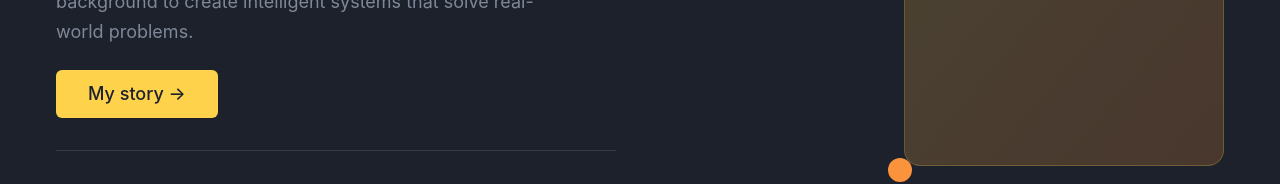
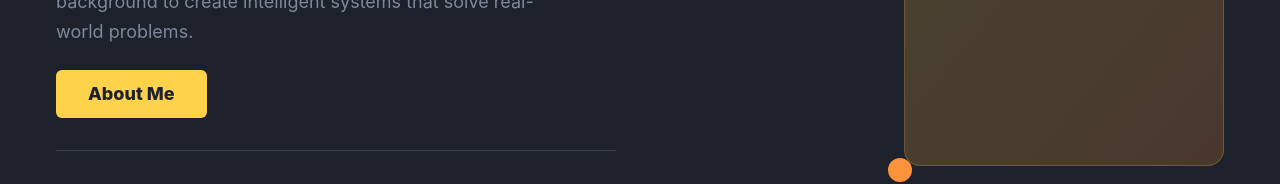
Before and after one commit to alwinud/portofolio-web, a React (Vite) app: page / in a window 1280 px wide. Shown: the part 398-582 px from the top of the page. Built offline with nearby package versions, Linux system fonts and the light colour scheme.

Commit message:
Visual edit in Lovable
Edited UI in Lovable

```diff
--- a/src/components/Hero.tsx
+++ b/src/components/Hero.tsx
@@ -1,16 +1,14 @@
-
 import React from 'react';
 import { Button } from '@/components/ui/button';
 import { ArrowDown, Mail, Github, Linkedin } from 'lucide-react';
-
 const Hero = () => {
   const scrollToSection = (id: string) => {
     const element = document.getElementById(id);
-    element?.scrollIntoView({ behavior: 'smooth' });
+    element?.scrollIntoView({
+      behavior: 'smooth'
+    });
   };
-
-  return (
-    <section id="home" className="min-h-screen flex items-center justify-center pt-20 px-6">
+  return <section id="home" className="min-h-screen flex items-center justify-center pt-20 px-6">
       <div className="container mx-auto">
         <div className="grid lg:grid-cols-2 gap-12 items-center max-w-7xl mx-auto">
           {/* Left Content */}
@@ -37,13 +35,7 @@ const Hero = () => {
                 </p>
               </div>
 
-              <Button
-                size="lg"
-                onClick={() => scrollToSection('about')}
-                className="text-lg px-8 py-6 bg-primary hover:bg-primary/90 text-primary-foreground font-medium"
-              >
-                My story →
-              </Button>
+              <Button size="lg" onClick={() => scrollToSection('about')} className="text-lg px-8 py-6 bg-primary hover:bg-primary/90 text-primary-foreground font-extrabold">About Me</Button>
             </div>
 
             {/* Contact Info */}
@@ -53,10 +45,7 @@ const Hero = () => {
               </p>
               <div className="space-y-3">
                 <p className="text-muted-foreground">Any Type Of Query & Discussion.</p>
-                <a
-                  href="mailto:udaradevapriya7@gmail.com"
-                  className="text-primary hover:text-primary/80 transition-colors font-medium"
-                >
+                <a href="mailto:udaradevapriya7@gmail.com" className="text-primary hover:text-primary/80 transition-colors font-medium">
                   hi@carlos.com →
                 </a>
               </div>
@@ -117,8 +106,6 @@ const Hero = () => {
           <ArrowDown className="text-muted-foreground" size={24} />
         </div>
       </div>
-    </section>
-  );
+    </section>;
 };
-
 export default Hero;
```
